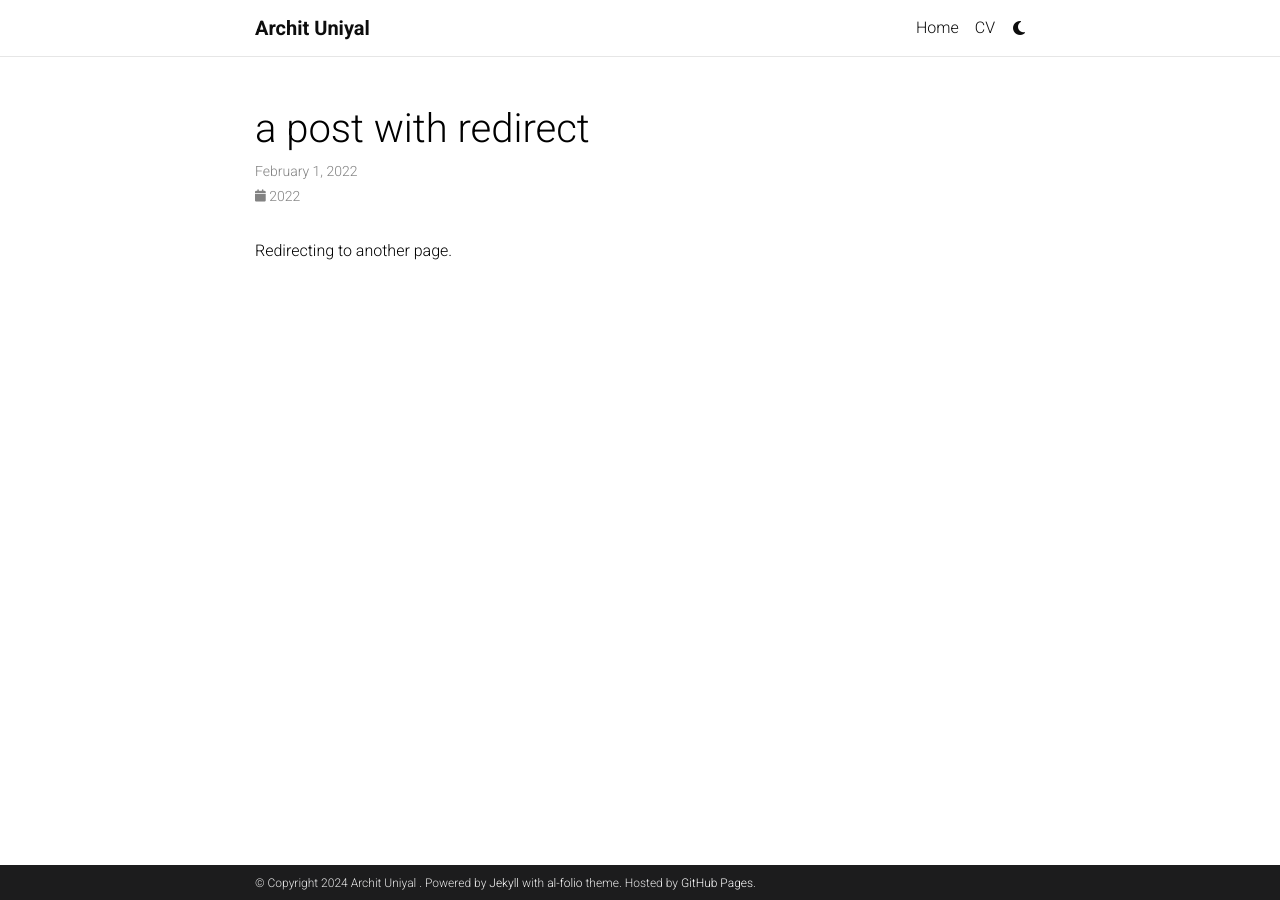
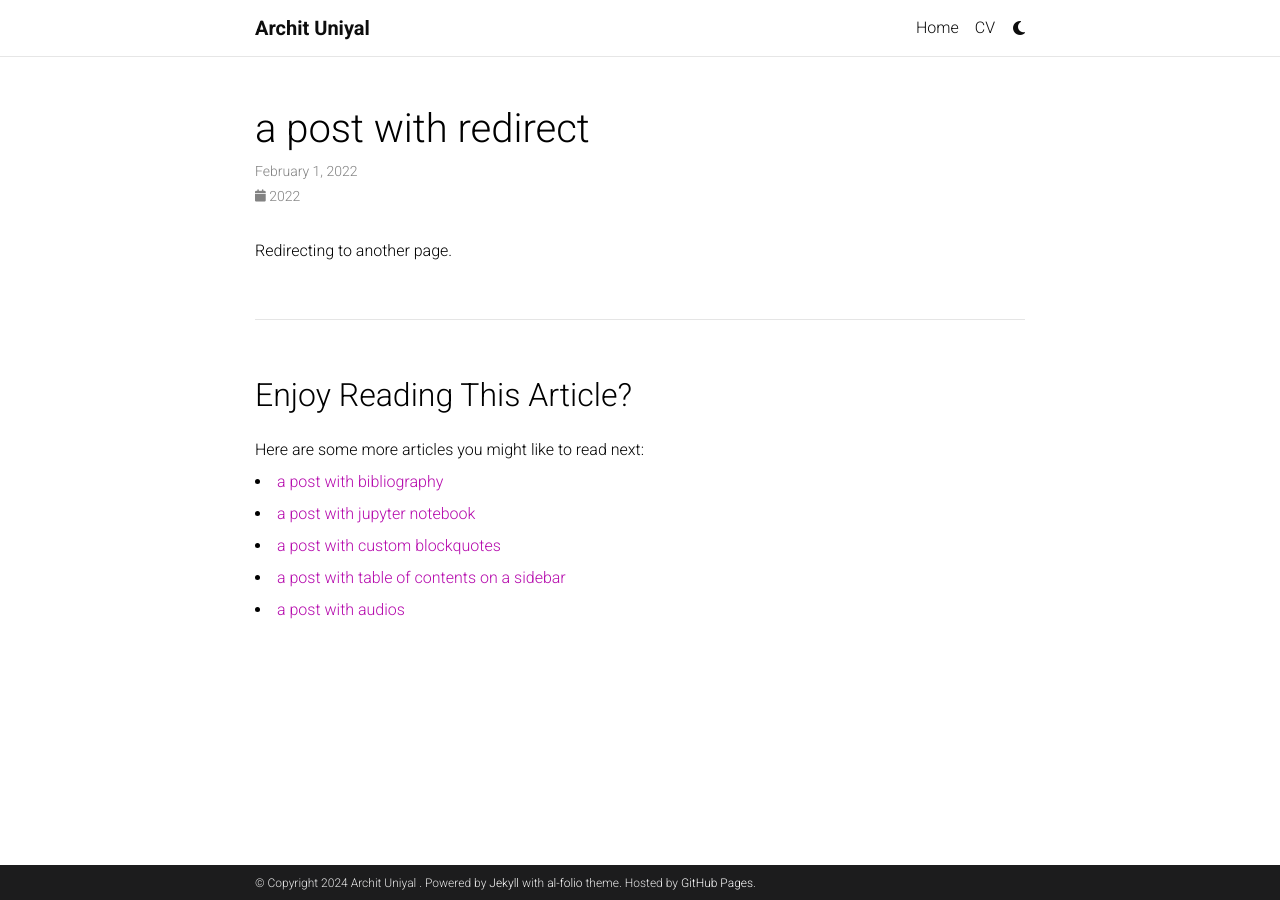
Before and after one commit to archit31uniyal/archit31uniyal.github.io, a Jekyll site: the page built from _posts/2022-02-01-redirect.md, in a window 1280 px wide. Built offline with Jekyll 4.4.1, drawn with Linux system fonts in a browser that asks for light colours; comment, search, counter and statistics services are not loaded; a style sheet for code colours, icons or effects is not loaded; some of the changed lines change nothing that is shown.

Commit message:
Adding blog section

```diff
--- a/_config.yml
+++ b/_config.yml
@@ -18,7 +18,7 @@
 icon: ⚛️  # the emoji used as the favicon (alternatively, provide image name in /assets/img/)
 
 url: https://archit31uniyal.github.io # the base hostname & protocol for your site
-baseurl:  # the subpath of your site, e.g. /blog/
+baseurl: /blog/ # the subpath of your site, e.g. /blog/
 last_updated: false # set to true if you want to display last updated in the footer
 impressum_path:  # set to path to include impressum link in the footer, use the same path as permalink in a page, helps to conform with EU GDPR
 
@@ -122,18 +122,18 @@
 # Blog
 # -----------------------------------------------------------------------------
 
-# blog_name: al-folio # blog_name will be displayed in your blog page
-# blog_nav_title: blog # your blog must have a title for it to be displayed in the nav bar
-# blog_description: a simple whitespace theme for academics
-# permalink: /blog/:year/:title/
+blog_name: al-folio # blog_name will be displayed in your blog page
+blog_nav_title: blog # your blog must have a title for it to be displayed in the nav bar
+blog_description: a simple whitespace theme for academics
+permalink: /blog/:year/:title/
 
 # Pagination
 pagination:
   enabled: false
 
-# related_blog_posts:
-#   enabled: true
-#   max_related: 5
+related_blog_posts:
+  enabled: true
+  max_related: 5
 
 # Giscus comments (RECOMMENDED)
 # Follow instructions on https://giscus.app/ to setup for your repo to fill out
```
